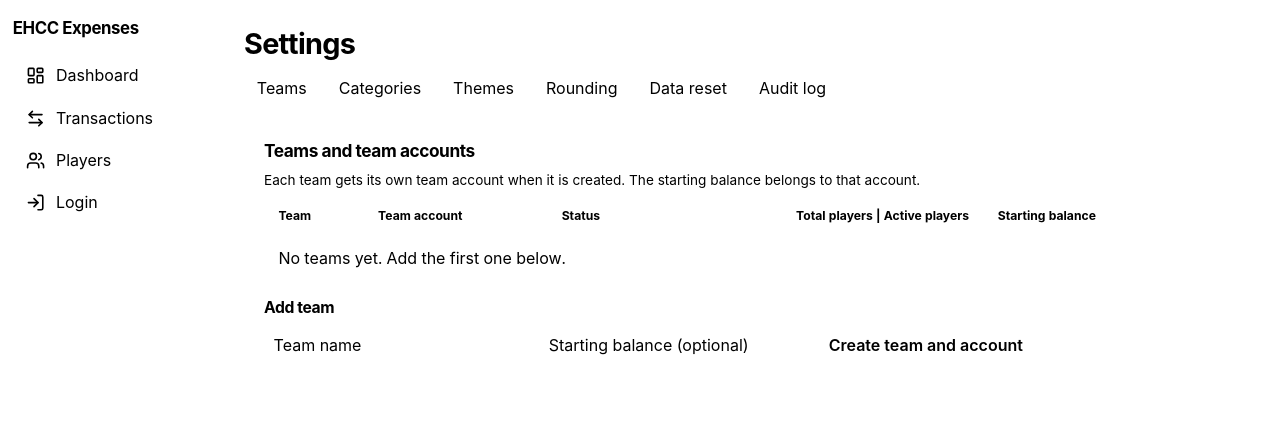
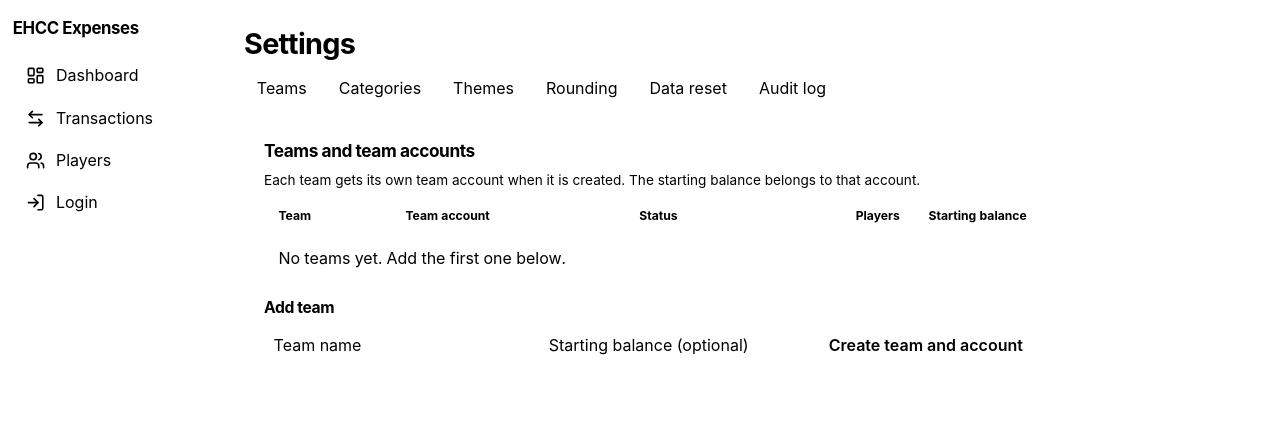
Before and after one commit to digitalrockstar/ehcc-admin, a Python web app: template app/templates/settings.html in a window 1280 px wide. Shown: the top 421 px of the page. Run offline with Jinja, Linux system fonts and the light colour scheme; the template is opened without the code that fills it, so the values that code supplies are empty.

Commit message:
Simplify team player count heading

```diff
--- a/app/templates/settings.html
+++ b/app/templates/settings.html
@@ -8,7 +8,7 @@
 <section class="card" id="teams"><h2>Teams and team accounts</h2>
   <p class="hint">Each team gets its own team account when it is created. The starting balance belongs to that account.</p>
   <div class="scroll responsive-cards settings-team-cards"><table class="settings-team-table">
-    <thead><tr><th>Team</th><th>Team account</th><th>Status</th><th class="num">Total players | Active players</th><th>Starting balance</th><th></th></tr></thead>
+    <thead><tr><th>Team</th><th>Team account</th><th>Status</th><th class="num">Players</th><th>Starting balance</th><th></th></tr></thead>
     <tbody>{% for r in rows %}
       <tr class="{{ 'voided' if r.team.status == 'archived' }}">
         <td class="team-name-cell" data-label="Team"><form method="post" action="/settings/teams/{{ r.team.id }}/edit" class="inline-form">{{ ui.csrf_input() }}
```
